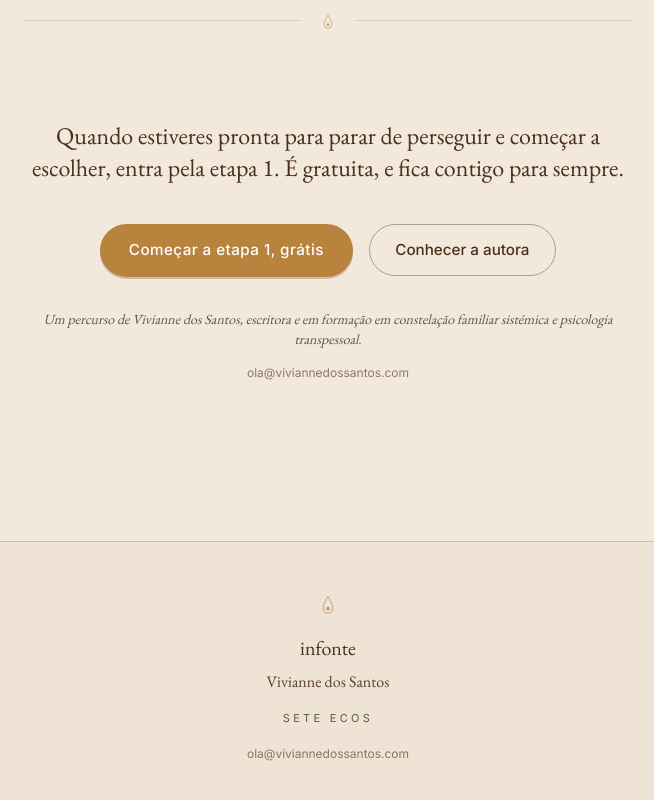
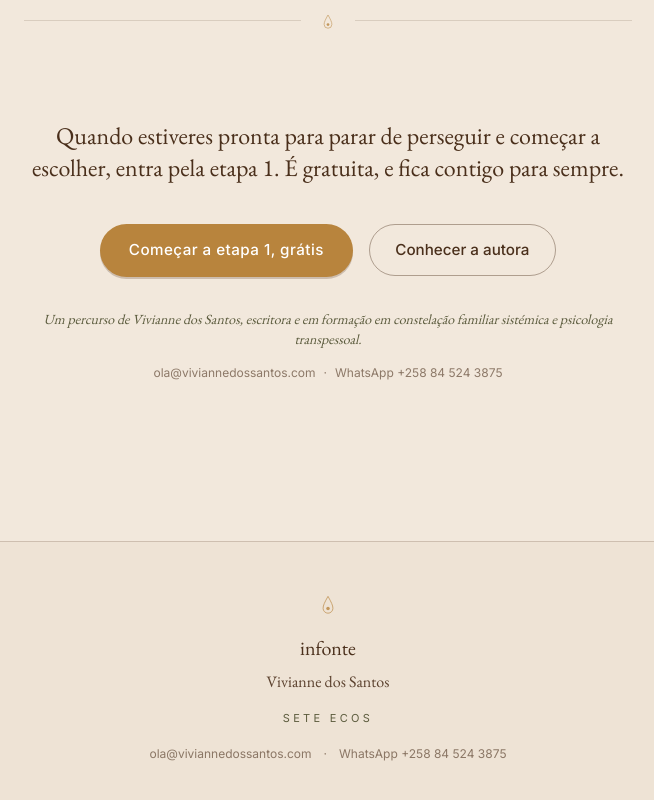
Before and after one commit to vivnasc/infonte, a Next.js app: page /en in a window 1280 px wide. Shown: the part 9076-9876 px from the top of the page, without its empty margins (312-966 px from the left). Built offline with nearby package versions, Linux system fonts and the light colour scheme; no server answers.

Commit message:
WhatsApp +258 84 524 3875 na landing e rodapé

```diff
--- a/src/app/[locale]/page.tsx
+++ b/src/app/[locale]/page.tsx
@@ -596,7 +596,9 @@ function FechoCta() {
         constelação familiar sistémica e psicologia transpessoal.
       </p>
       <p className="font-sans text-xs text-castanho/60 mt-4">
-        ola@viviannedossantos.com
+        <a href="mailto:ola@viviannedossantos.com" className="hover:text-ocre-forte transition-colors">ola@viviannedossantos.com</a>
+        <span className="mx-2">·</span>
+        <a href="https://wa.me/258845243875" target="_blank" rel="noopener noreferrer" className="hover:text-ocre-forte transition-colors">WhatsApp +258 84 524 3875</a>
       </p>
       {/* VERSÃO FINAL: "Um percurso de Vivianne dos Santos, escritora,
           pós-graduada em terapia da constelação familiar sistémica e em
--- a/src/components/Rodape.tsx
+++ b/src/components/Rodape.tsx
@@ -21,12 +21,15 @@ export async function Rodape() {
         <span className="font-sans text-[11px] uppercase tracking-[0.3em] text-oliva mt-2">
           {t("casa")}
         </span>
-        <a
-          href="mailto:ola@viviannedossantos.com"
-          className="font-sans text-xs text-castanho/60 hover:text-ocre-forte transition-colors mt-3"
-        >
-          ola@viviannedossantos.com
-        </a>
+        <div className="flex flex-wrap items-center justify-center gap-x-3 gap-y-1 mt-3 font-sans text-xs text-castanho/60">
+          <a href="mailto:ola@viviannedossantos.com" className="hover:text-ocre-forte transition-colors">
+            ola@viviannedossantos.com
+          </a>
+          <span>·</span>
+          <a href="https://wa.me/258845243875" target="_blank" rel="noopener noreferrer" className="hover:text-ocre-forte transition-colors">
+            WhatsApp +258 84 524 3875
+          </a>
+        </div>
       </div>
     </footer>
   );
```
